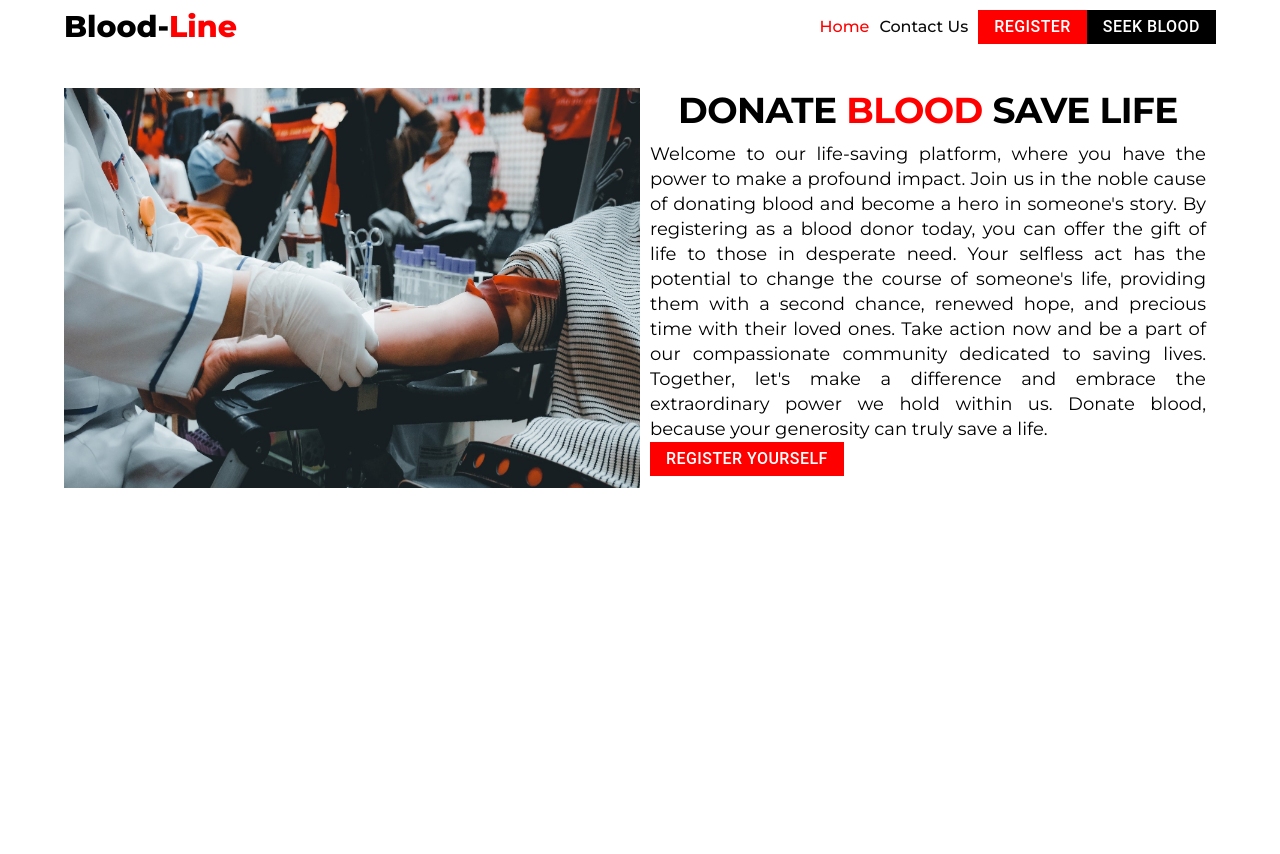
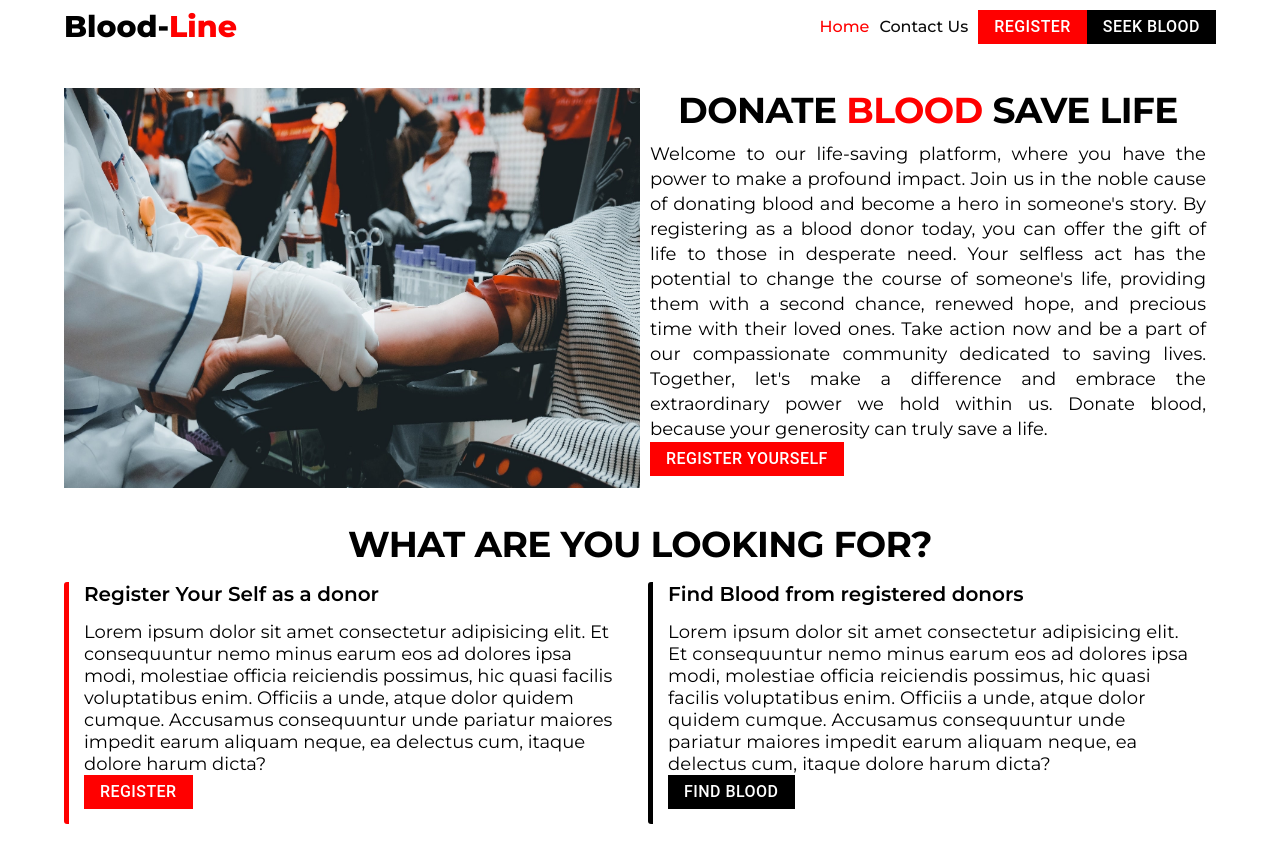
Before and after one commit to antusaha970/Blood_Line_Client, a React (Vite) app: page / in a window 1280 px wide. Before the commit the page ends 800 px from the top, so only its background shows below. Built offline with nearby package versions, Linux system fonts and the light colour scheme; the HTML template or start-up script is replaced by a standard one.

Commit message:
added call to action section

```diff
--- /dev/null
+++ b/src/components/Pages/HomePage/CallToAction/CallToAction.jsx
@@ -0,0 +1,105 @@
+import { Box, Stack, Typography } from "@mui/material";
+import { HeaderTitle } from "../Header/Header";
+import styled from "@emotion/styled";
+import { CustomBtn1, CustomBtn2 } from "../../../shared/NavBar/NavBar";
+
+const CustomTitle = styled(Typography)`
+  font-family: "Montserrat";
+  font-style: normal;
+  font-weight: 600;
+  font-size: 20px;
+  line-height: 24px;
+  text-align: left;
+  padding-left: 15px;
+  color: #000000;
+`;
+
+const Description = styled(Typography)`
+  font-family: "Montserrat";
+  font-style: normal;
+  font-weight: 400;
+  font-size: 18px;
+  line-height: 22px;
+  text-align: left;
+  color: #000000;
+  padding: 15px;
+`;
+
+const Box1 = styled(Box)`
+  border-left: 5px solid red;
+  border-radius: 3px;
+`;
+
+const Box2 = styled(Box)`
+  border-left: 5px solid black;
+  border-radius: 3px;
+`;
+
+const CallToAction = () => {
+  return (
+    <Box
+      component="section"
+      sx={{
+        mb: "30px",
+      }}
+    >
+      <HeaderTitle variant="h1" component="h2">
+        What are you Looking for?
+      </HeaderTitle>
+
+      <Stack
+        direction={{ sm: "column", md: "row" }}
+        sx={{
+          mt: 2,
+        }}
+        gap={2}
+      >
+        <Box1 flex={1}>
+          <CustomTitle variant="h5" component="p">
+            Register Your Self as a donor
+          </CustomTitle>
+          <Description variant="p" component="p">
+            Lorem ipsum dolor sit amet consectetur adipisicing elit. Et
+            consequuntur nemo minus earum eos ad dolores ipsa modi, molestiae
+            officia reiciendis possimus, hic quasi facilis voluptatibus enim.
+            Officiis a unde, atque dolor quidem cumque. Accusamus consequuntur
+            unde pariatur maiores impedit earum aliquam neque, ea delectus cum,
+            itaque dolore harum dicta?
+            <CustomBtn1
+              sx={{
+                display: "block",
+              }}
+              variant="contained"
+            >
+              Register
+            </CustomBtn1>
+          </Description>
+        </Box1>
+        <Box2 flex={1}>
+          <CustomTitle variant="h5" component="p">
+            Find Blood from registered donors
+          </CustomTitle>
+          <Description component="p">
+            Lorem ipsum dolor sit amet consectetur adipisicing elit. Et
+            consequuntur nemo minus earum eos ad dolores ipsa modi, molestiae
+            officia reiciendis possimus, hic quasi facilis voluptatibus enim.
+            Officiis a unde, atque dolor quidem cumque. Accusamus consequuntur
+            unde pariatur maiores impedit earum aliquam neque, ea delectus cum,
+            itaque dolore harum dicta?
+            <CustomBtn2
+              sx={{
+                display: "block",
+              }}
+              variant="contained"
+              color="secondary"
+            >
+              Find blood
+            </CustomBtn2>
+          </Description>
+        </Box2>
+      </Stack>
+    </Box>
+  );
+};
+
+export default CallToAction;
--- a/src/components/Pages/HomePage/Header/Header.jsx
+++ b/src/components/Pages/HomePage/Header/Header.jsx
@@ -8,7 +8,7 @@ const CustomImg = styled("img")`
   height: 400px;
 `;
 
-const HeaderTitle = styled(Typography)`
+export const HeaderTitle = styled(Typography)`
   font-family: "Montserrat";
   font-style: normal;
   font-weight: 700;
--- a/src/components/Home/Home.jsx
+++ b/src/components/Pages/HomePage/Home/Home.jsx
@@ -1,10 +1,11 @@
 import { Container } from "@mui/material";
-import { Header } from "../index";
+import { CallToAction, Header } from "../../../index/index";
 
 const Home = () => {
   return (
     <Container maxWidth="lg">
       <Header />
+      <CallToAction />
     </Container>
   );
 };
--- a/src/components/index/index.js
+++ b/src/components/index/index.js
@@ -1,3 +1,4 @@
-export { default as Home } from "../Home/Home";
+export { default as Home } from "../Pages/HomePage/Home/Home";
 export { default as NavBar } from "../shared/NavBar/NavBar";
 export { default as Header } from "../Pages/HomePage/Header/Header";
+export { default as CallToAction } from "../Pages/HomePage/CallToAction/CallToAction";
--- a/src/components/shared/NavBar/NavBar.jsx
+++ b/src/components/shared/NavBar/NavBar.jsx
@@ -29,7 +29,7 @@ export const CustomBtn1 = styled(Button)`
   line-height: 22px;
 `;
 
-const CustomBtn2 = styled(Button)`
+export const CustomBtn2 = styled(Button)`
   background: #000000;
   color: white;
   box-shadow: none;
```
